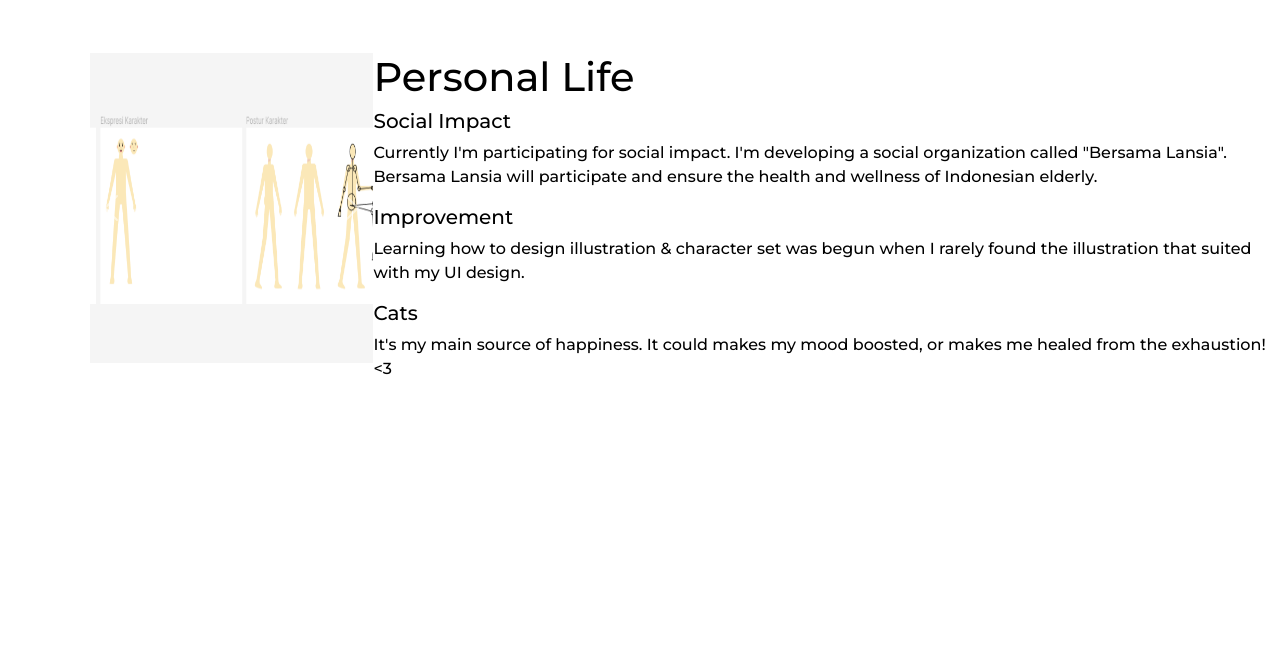
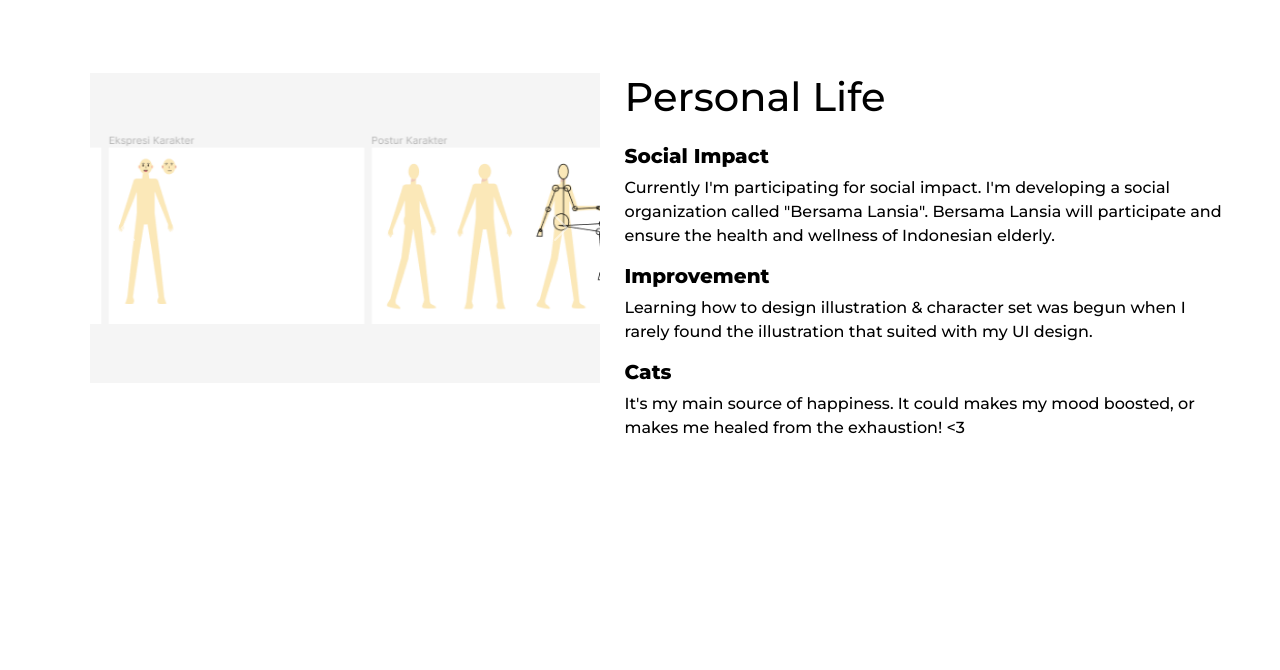
Before and after one commit to erlianasargito/tugas-portofolio-erliana, a plain HTML site: page index.html in a window 1280 px wide. Shown: the part 866-1536 px from the top of the page. Drawn offline with nearby package versions, Linux system fonts and the light colour scheme.

Commit message:
Update minor layout welcome page

```diff
--- a/css/style.css
+++ b/css/style.css
@@ -71,21 +71,46 @@ header.hero-header h3{
 
 .personal-wrapper{
     height: 80vh;
-    padding-top: 20px;
+    width: 98vw;
+    padding-top: 40px;
+}
+
+.personal-wrapper .personal-carousel{
+    width: 80%;
     padding-left: 90px;
+
+}
+
+.personal-wrapper .personal-description{
+    width: 90%;
+    padding-left: 25px;
+    padding-right: 32px;
+    justify-content: center;
+}
+
+.personal-description h1{
+    padding-bottom: 15px;
+}
+
+.personal-description h5{
+    font-weight: bold;
 }
 
 .profile-wrapper .description{
     width: 90%;
     justify-content: center;
+    padding-top: 50px;
+}
+
+.description h1{
+    padding-left: 90px;
+    padding-bottom: 15px;
 }
 
 .description p{
     padding-left: 90px;
-    padding-top: 60px;
     padding-right: 280px;
     color: black;
-    text-size-adjust: 11px;
     justify-content: center;
 }
 
--- a/index.html
+++ b/index.html
@@ -32,6 +32,7 @@
 
     <section class="profile-wrapper d-flex">
         <section class="description">
+            <h1>Background</h1>
             <p>Born and raised in Jakarta, currently residing in Bandung
                 with dedication. My interest in technology and application
                 development, brings me to many journeys and connected to
@@ -50,7 +51,8 @@
     </section>
 
     <section class="personal-wrapper d-flex">
-        <section class="bl-image" id="personallife">
+        <section class="personal-carousel" id="personallife">
+            <div>
             <div id="carouselExampleInterval" class="carousel slide" data-bs-ride="carousel">
                 <div class="carousel-inner">
                   <div class="carousel-item active" data-bs-interval="3000">
@@ -72,6 +74,7 @@
                   <span class="visually-hidden">Next</span>
                 </button>
               </div>
+            </div>
         </section>
         <section class="personal-description">
             <h1>Personal Life</h1>
```
